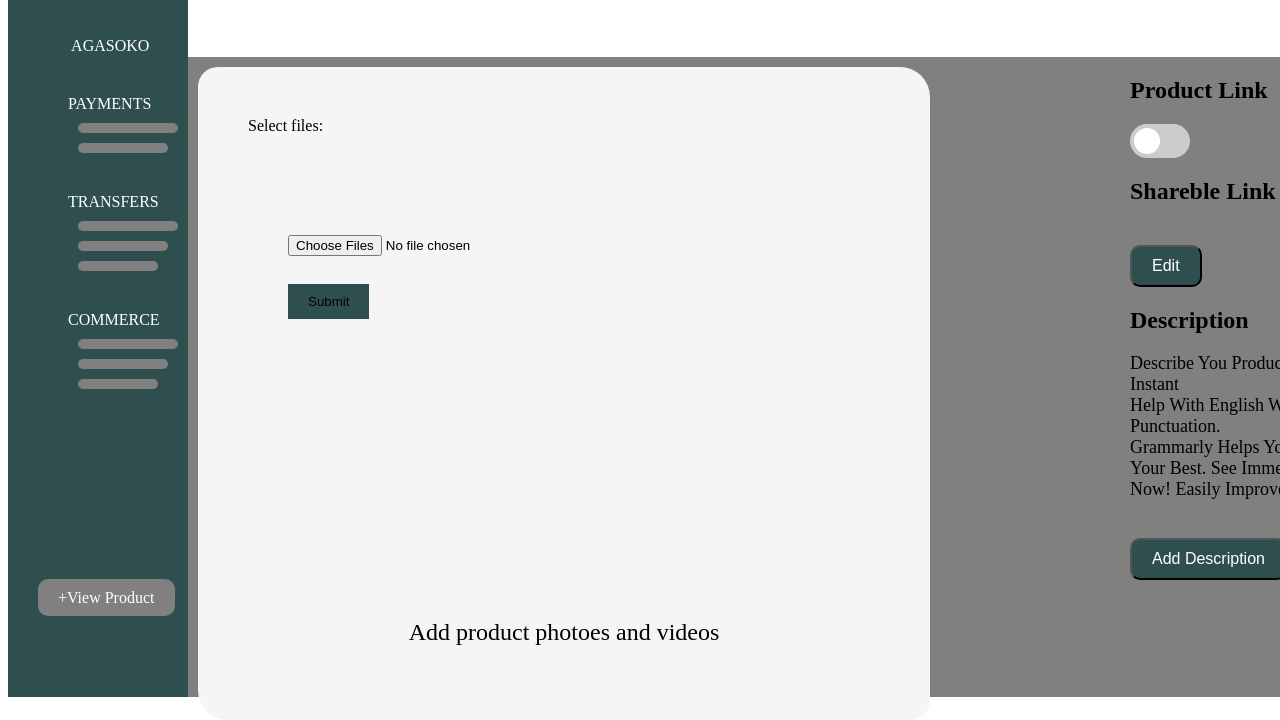
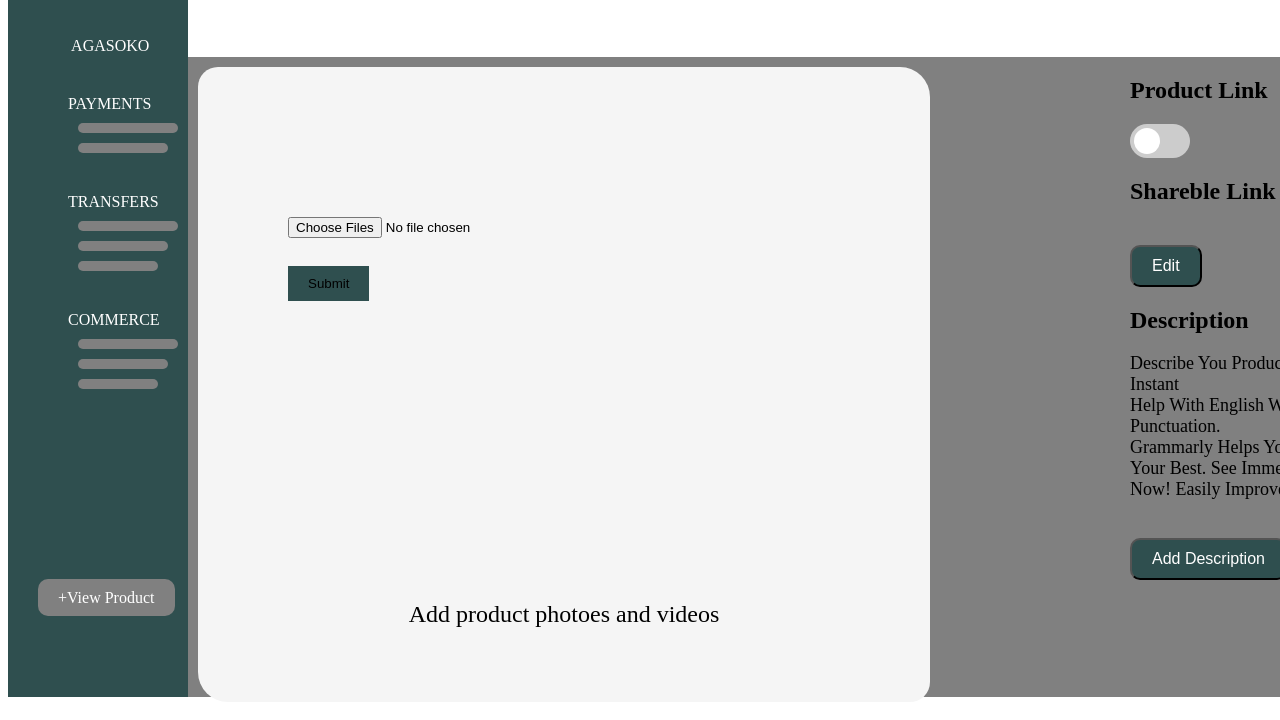
Before and after one commit to quarksgroup/Agasoko, a plain HTML site: page products/product lay.html in a window 1280 px wide. Shown: the part 111-831 px from the top of the page. Drawn offline with Linux system fonts and the light colour scheme.

Commit message:
22 commt

```diff
--- a/products/product lay.html
+++ b/products/product lay.html
@@ -48,7 +48,7 @@
                 </div>
                 <div class="fat">
                     <div class="prd">
-                        <label for="files">Select files:</label>
+                        <label for="files"></label>
                          <input type="file" id="files" name="files" multiple><br><br>
                           <input type="submit">
                               <h3>Add product photoes and videos</h3>
```
